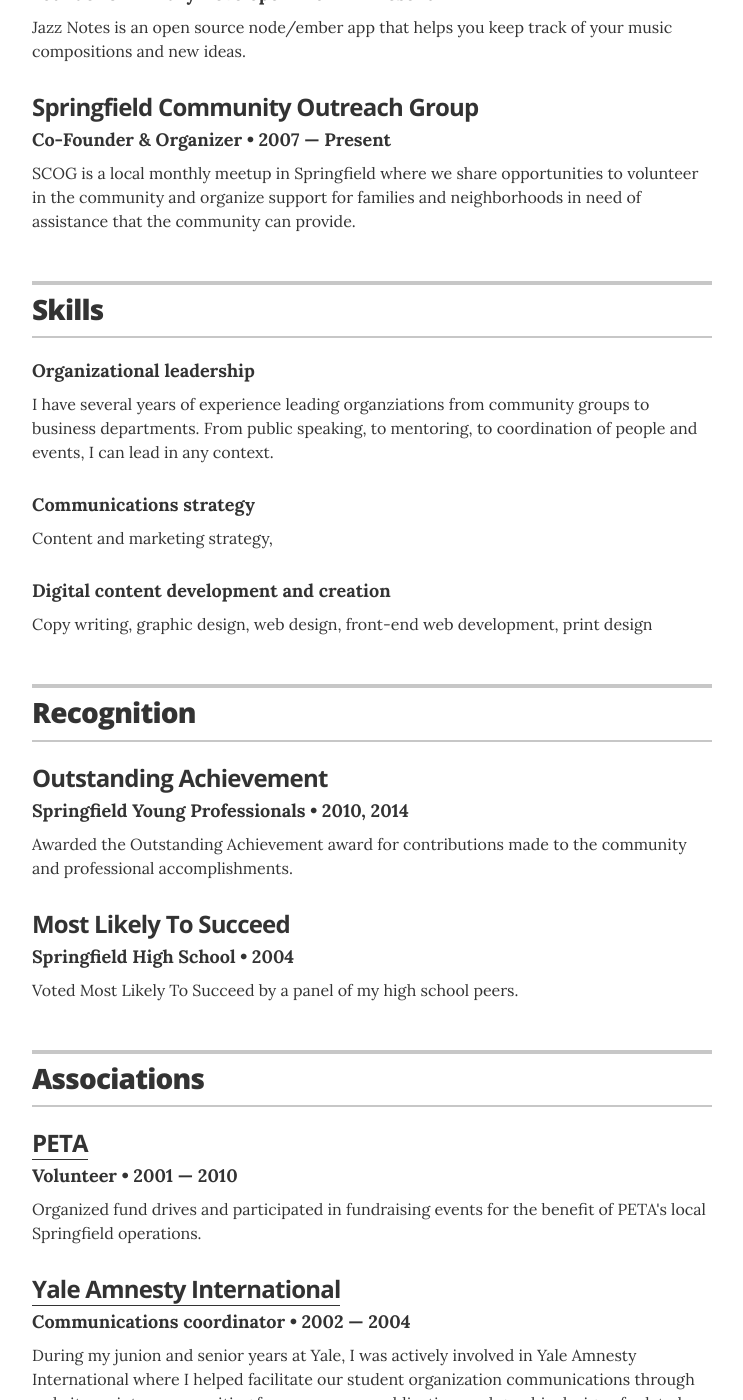
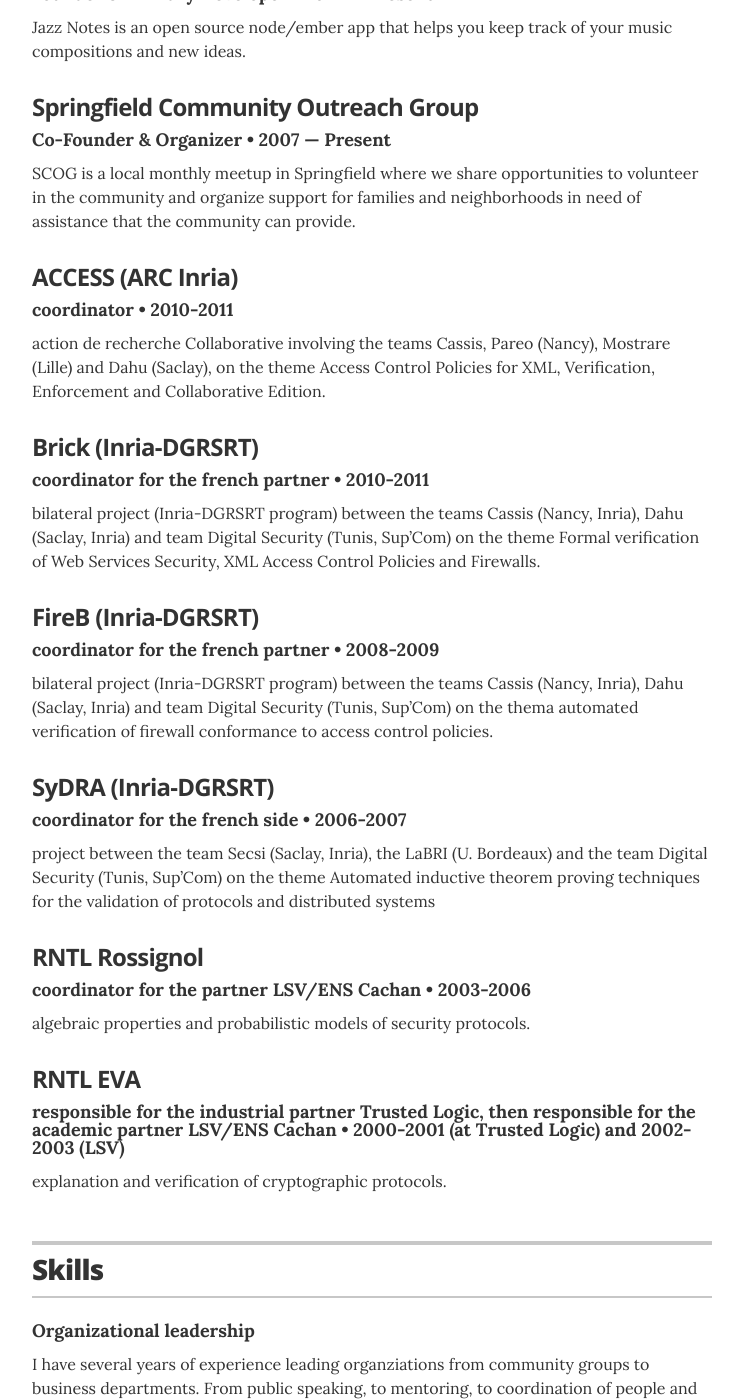
Before and after one commit to florento/florent-jacquemard.github.io, a Jekyll site: the page built from index.html, in a window 1280 px wide and 1400 px high, scrolled down 1799 px. Shown: the whole window, without its empty margins (268-1011 px from the left). Built offline with Jekyll 4.4.1, drawn with Linux system fonts in a browser that asks for light colours.

Commit message:
project data

```diff
--- a/_data/projects.yml
+++ b/_data/projects.yml
@@ -14,3 +14,40 @@
   duration: 2007 &mdash; Present
   # url: "#"
   description: SCOG is a local monthly meetup in Springfield where we share opportunities to volunteer in the community and organize support for families and neighborhoods in need of assistance that the community can provide.
+
+# ARC ACCESS
+- project: ACCESS (ARC Inria)
+  role: coordinator
+  duration: 2010-2011
+  description: action de recherche Collaborative involving the teams Cassis, Pareo (Nancy), Mostrare (Lille) and Dahu (Saclay), on the theme Access Control Policies for XML, Verification, Enforcement and Collaborative Edition.
+
+- project: Brick (Inria-DGRSRT)
+  role: coordinator for the french partner
+  duration: 2010-2011
+  # url: "#"
+  description: bilateral project (Inria-DGRSRT program) between the teams Cassis (Nancy, Inria), Dahu (Saclay, Inria) and team Digital Security (Tunis, Sup’Com) on the theme Formal verification of Web Services Security, XML Access Control Policies and Firewalls.
+
+- project: FireB (Inria-DGRSRT)
+  role: coordinator for the french partner
+  duration: 2008-2009
+  # url: "#"
+  description: bilateral project (Inria-DGRSRT program) between the teams Cassis (Nancy, Inria), Dahu (Saclay, Inria) and team Digital Security (Tunis, Sup’Com) on the thema automated verification of firewall conformance to access control policies.
+
+- project: SyDRA (Inria-DGRSRT)
+  role: coordinator for the french side
+  duration: 2006-2007
+  # url: "#"
+  description: project between the team Secsi (Saclay, Inria), the LaBRI (U. Bordeaux) and the team Digital Security (Tunis, Sup’Com) on the theme Automated inductive theorem proving techniques for the validation of protocols and distributed systems
+
+
+- project: RNTL Rossignol
+  role: coordinator for the partner LSV/ENS Cachan
+  duration: 2003-2006
+  # url: "#"
+  description: algebraic properties and probabilistic models of security protocols.
+
+- project: RNTL EVA
+  role: responsible for the industrial partner Trusted Logic, then responsible for the academic partner LSV/ENS Cachan
+  duration: 2000-2001 (at Trusted Logic) and 2002-2003 (LSV)
+  # url: "#"
+  description: explanation and verification of cryptographic protocols.
```
